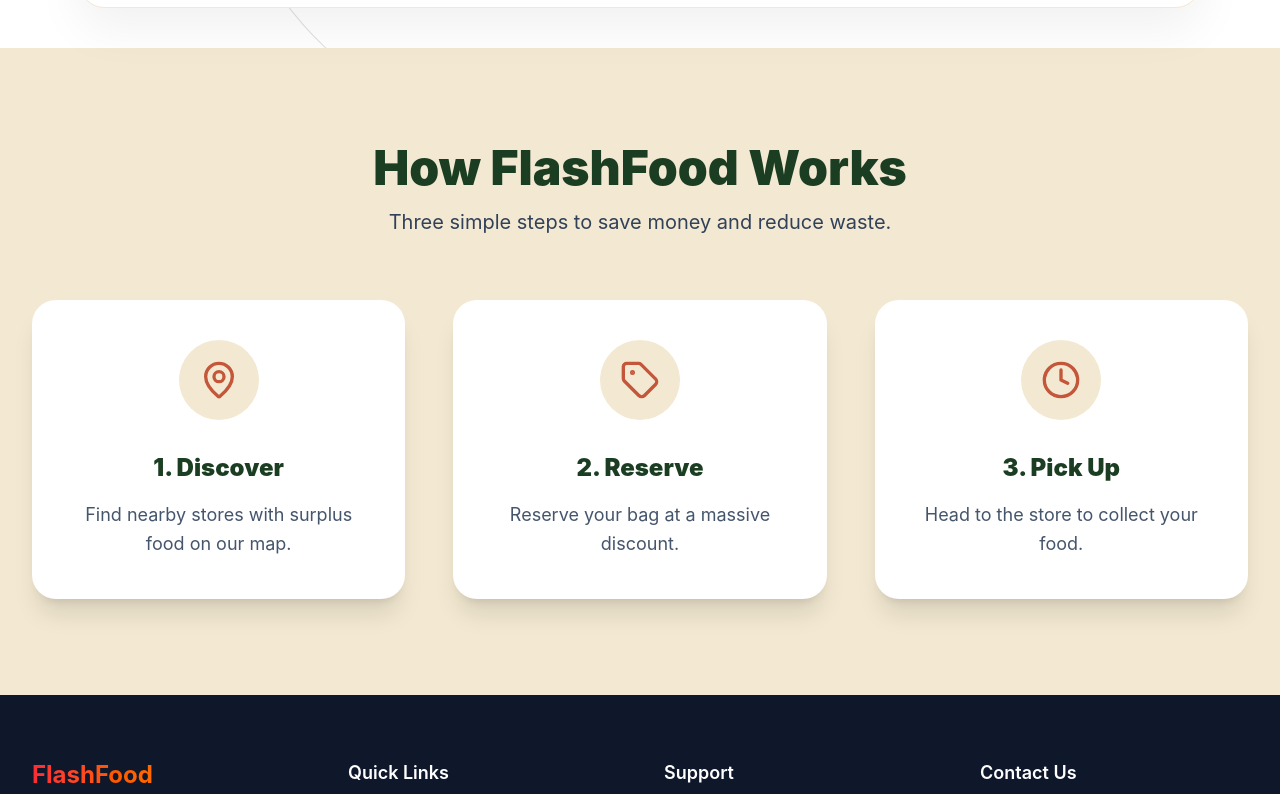
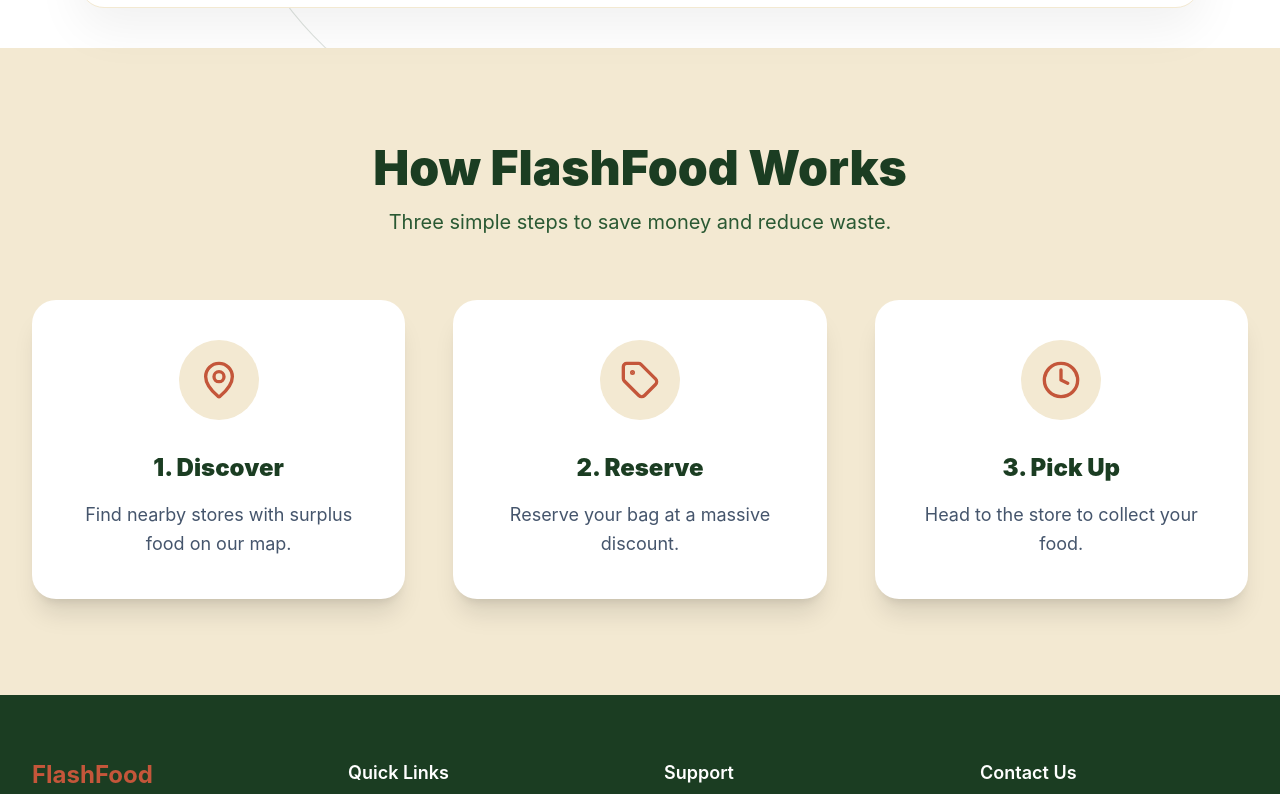
Before and after one commit to shivanidubey32/flashfood, a React app in the folder frontend/: page / in a window 1280 px wide. Shown: the part 894-1688 px from the top of the page. Built offline with nearby package versions, Linux system fonts and the light colour scheme; no server answers; the HTML template or start-up script is replaced by a standard one.

Commit message:
Global theme rollout using Tailwind CSS overrides

```diff
--- a/frontend/src/index.css
+++ b/frontend/src/index.css
@@ -1,5 +1,27 @@
 @import "tailwindcss";
 
+@theme {
+  /* Brand Green (Replacing dark slates for text/headers/accents) */
+  --color-slate-700: #2a5933;
+  --color-slate-800: #22482a;
+  --color-slate-900: #1b3d22;
+
+  /* Brand Cream (Replacing light slates for backgrounds/borders) */
+  --color-slate-50: #fbf9f4; /* Very light cream */
+  --color-slate-100: #f3e9d2; /* Standard cream */
+  --color-slate-200: #e8d7b3; /* Darker cream for borders */
+
+  /* Brand Rust Orange (Replacing default reds for buttons/alerts) */
+  --color-red-500: #c4563a;
+  --color-red-600: #a94a32;
+  --color-red-700: #8c3e2a;
+  --color-red-800: #713222;
+
+  /* Brand Rust Orange (Replacing default oranges for active states/gradients) */
+  --color-orange-100: #fdeee9;
+  --color-orange-500: #c4563a;
+  --color-orange-600: #a94a32;
+}
 :root {
   --primary: #EF4444;
   --secondary: #2563EB;
```
